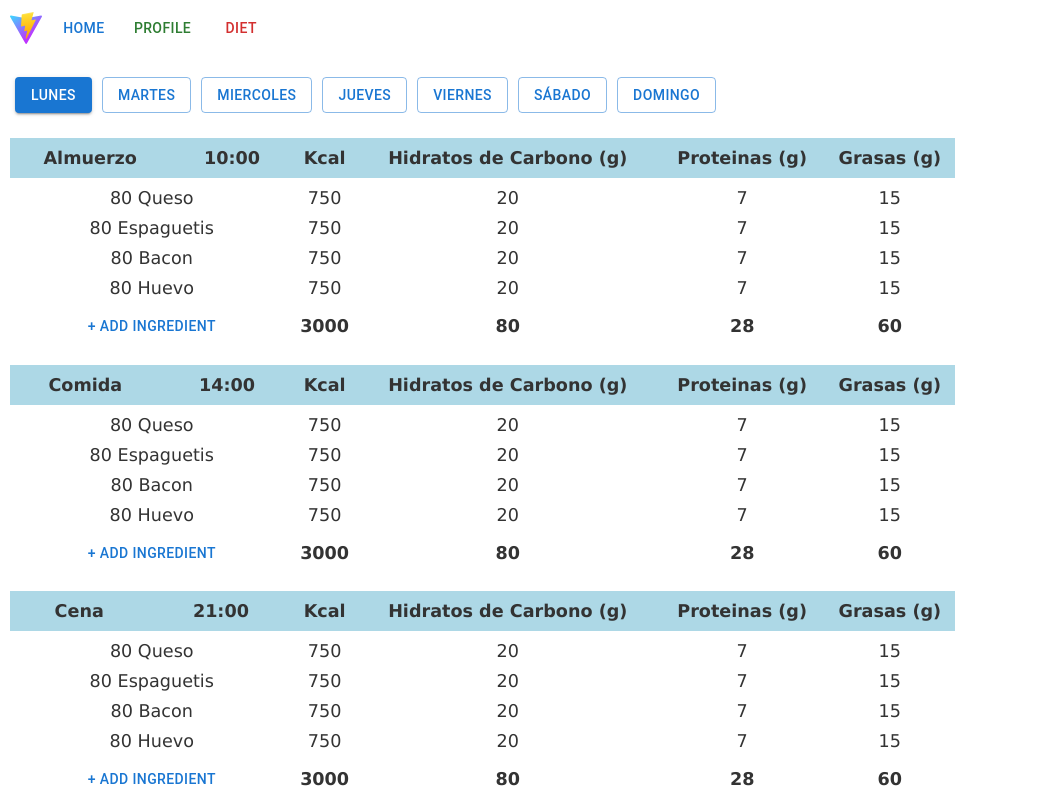
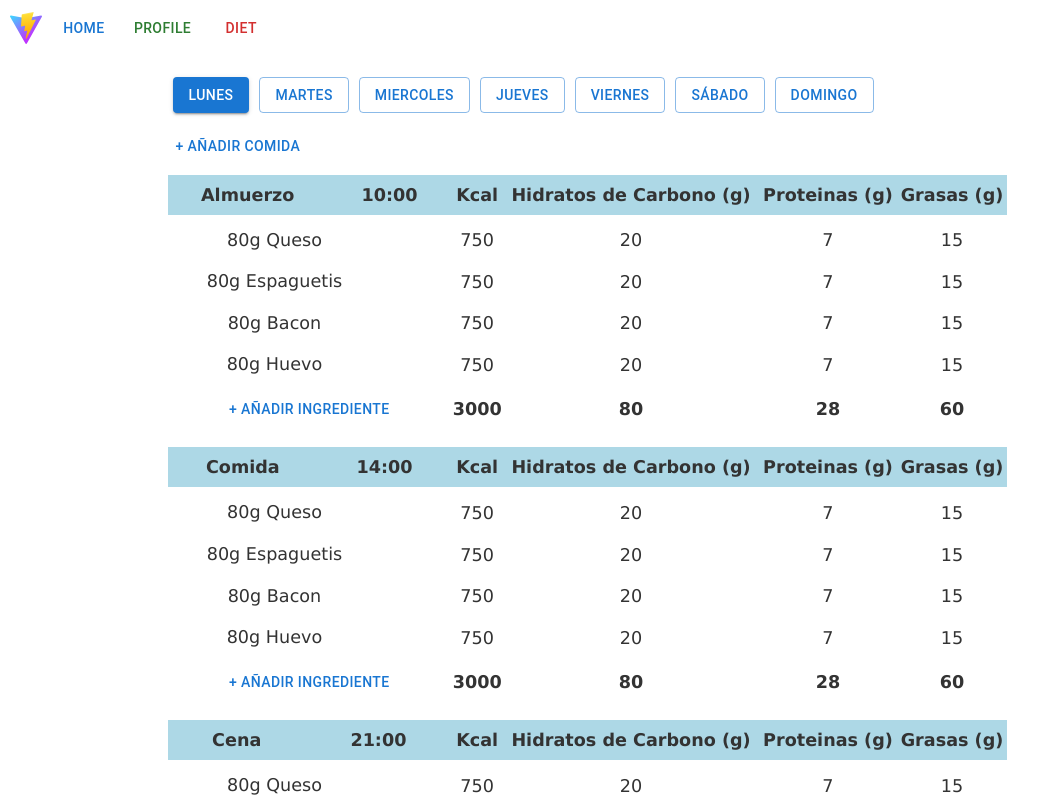
Before and after one commit to joseangelgil/fitness-app, a React (Vite) app: page /diet in a window 1280 px wide. Shown: the top 800 px of the page, without its empty margins (0-1060 px from the left). Built offline with nearby package versions, Linux system fonts and the light colour scheme.

Commit message:
Add logic to table in Diet section

```diff
--- a/src/App.css
+++ b/src/App.css
@@ -4,10 +4,13 @@
   box-sizing: border-box;
 }
 
+html {
+  font-family: Verdana, Geneva, Tahoma, sans-serif;
+}
+
 table {
   border-spacing: 0 10px;
   font-size: 1.1rem;
-  font-family: Verdana, Geneva, Tahoma, sans-serif;
   color: #333;
 }
 
@@ -18,3 +21,24 @@ thead tr {
 .total-fila {
   font-weight: bold;
 }
+
+.nueva-comida {
+  padding: 20px 10px;
+  font-size: 1.1rem;
+}
+
+.eliminar-btn {
+  visibility: hidden;
+}
+
+.tabla-comida:hover .eliminar-btn {
+  visibility: visible;
+}
+
+.quitar-btn {
+  visibility: hidden;
+}
+
+td:hover .quitar-btn {
+  visibility: visible;
+}
--- a/src/components/DietTable.jsx
+++ b/src/components/DietTable.jsx
@@ -2,7 +2,7 @@ import { Stack } from '@mui/material'
 import { useState } from 'react'
 import { Button } from '@mui/material'
 
-const DietTable = ({ name, time }) => {
+const DietTable = ({ name, time, eliminarComida }) => {
 
   const [ingredientes, setIngredientes] = useState([
     {name: 'Queso', cantidad: '80', kcal: '750', hc: '20', prot: '7', gras: '15'},
@@ -18,9 +18,14 @@ const DietTable = ({ name, time }) => {
     return total
   }
 
+  const quitarIngrediente = (name) => {
+    const nuevosIngredientes = ingredientes.filter(ingrediente => ingrediente.name !== name)
+    setIngredientes(nuevosIngredientes)
+  }
+
   return (
-    <Stack>
-      <table style={{ textAlign: 'center', width: '75%'}}>
+    <Stack className='tabla-comida'>
+      <table style={{ textAlign: 'center'}}>
         <thead>
           <tr>
             <th style={{width: '30%'}}>
@@ -33,13 +38,14 @@ const DietTable = ({ name, time }) => {
             <th>Hidratos de Carbono (g)</th>
             <th>Proteinas (g)</th>
             <th>Grasas (g)</th>
+            <th style={{backgroundColor: 'white'}}><div className='eliminar-btn'><Button variant='contained' color='error' onClick={() => {eliminarComida(name)}}>Eliminar</Button></div></th>
           </tr>
         </thead>
         <tbody>
           {ingredientes.map(ingrediente => {
             return (
               <tr key={ingrediente.name}>
-                <td>{ingrediente.cantidad} {ingrediente.name}</td>
+                <td>{ingrediente.cantidad}g {ingrediente.name} <span className='quitar-btn'><Button variant='text' color='error' sx={{fontSize: '0.7rem'}} onClick={() => {quitarIngrediente(ingrediente.name)}}>quitar</Button></span></td>
                 <td>{ingrediente.kcal}</td>
                 <td>{ingrediente.hc}</td>
                 <td>{ingrediente.prot}</td>
@@ -48,7 +54,7 @@ const DietTable = ({ name, time }) => {
             )
           })}
           <tr className='total-fila'>
-            <td><Button variant='text'>+ add ingredient</Button></td>
+            <td><Button variant='text'>+ añadir ingrediente</Button></td>
             <td>{calculateTotal('kcal')}</td>
             <td>{calculateTotal('hc')}</td>
             <td>{calculateTotal('prot')}</td>
--- a/src/pages/Diet.jsx
+++ b/src/pages/Diet.jsx
@@ -1,6 +1,6 @@
 import Navbar from '../components/Navbar'
 import DietTable from '../components/DietTable'
-import { Button } from '@mui/material'
+import { Box, Stack, Button } from '@mui/material'
 import { useState } from 'react'
 
 const weekDays = ['Lunes', 'Martes', 'Miercoles', 'Jueves', 'Viernes', 'Sábado', 'Domingo']
@@ -9,6 +9,10 @@ function Diet() {
 
   const [activeWeekDay, setActiveWeekDay] = useState('Lunes')
   const[comidas, setComidas] = useState([{name: 'Almuerzo', time: '10:00'}, {name: 'Comida', time: '14:00'}, {name: 'Cena', time: '21:00'}])
+  const [modal, setModal] = useState('none')
+  const [nombreNuevaComida, setNombreNuevaComida] = useState('')
+  const [horaNuevaComida, setHoraNuevaComida] = useState('')
+
 
   const changeActiveButton = (weekDay) => {
     setActiveWeekDay(weekDay)
@@ -18,20 +22,79 @@ function Diet() {
     return activeWeekDay === weekDay ? 'contained' : 'outlined'
   }
 
+  const setDisplay = () => {
+    if(modal === 'none') setModal('block')
+    else setModal('none')
+    console.log(modal)
+    setNombreNuevaComida('')
+    setHoraNuevaComida('')
+  }
+
+  const añadirComida = () => {
+    const nuevaComida = {name: nombreNuevaComida, time: horaNuevaComida}
+    const comidasActualizadas = [...comidas, nuevaComida]
+
+    const comidasOrdenadas = comidasActualizadas.sort((a,b) => {
+      if(a.time > b.time) return 1
+      else if(a.time < b.time) return -1
+      else return 0
+    })
+
+    setComidas(comidasOrdenadas)
+    setDisplay()
+  }
+
+  const eliminarComida = (name) => {
+    const nuevasComidas = comidas.filter(comida => comida.name !== name )
+    setComidas(nuevasComidas)
+  }
+
   return(
-    <div style={{padding: '10px'}}>
+    <Box style={{padding: '10px'}}>
       <Navbar />
+      <Box width='75%' margin='auto'>
         {weekDays.map((weekDay) => {
           return (
             <Button key={weekDay} value={weekDay} onClick={() => changeActiveButton(weekDay)} variant={chooseVariant(weekDay)} style={{ margin: '30px 5px 15px'}}>{weekDay}</Button>
           )
         })}
+        <Button variant='text' style={{display: 'block'}} onClick={() => setDisplay()}>+ Añadir comida</Button>
         {comidas.map(comida => {
           return (
-          <DietTable key={comida.name} name={comida.name} time={comida.time} />
+            <DietTable key={comida.name} name={comida.name} time={comida.time} eliminarComida={eliminarComida} />
           )
         })}
-    </div>
+      </Box>
+      <Box sx={{
+        position: 'absolute',
+        top: '0',
+        left: '0',
+        bottom: '0',
+        right: '0',
+        zIndex: 1,
+        backgroundColor: 'rgba(0,0,0,0.5)'
+        }}
+        display= {modal}>
+          <Stack justifyContent= 'space-between' sx={{
+            width: '360px',
+            height: '420px',
+            backgroundColor: 'white',
+            margin: 'auto',
+            transform: 'translateY(50%)',
+            borderRadius: '20px',
+            padding: '25px',
+            textAlign: 'center'
+          }}>
+            <h2>Añadir nueva comida</h2>
+            <input className='nueva-comida' type="text" placeholder='Nombre de la comida' value={nombreNuevaComida} onChange={(e) => setNombreNuevaComida(e.target.value)} />
+            <input className='nueva-comida' type="text" placeholder='Hora de la comida (Formato, 00:00)' value={horaNuevaComida} onChange={(e) => setHoraNuevaComida(e.target.value)} />
+            <Stack direction='row' justifyContent='space-evenly'>
+              <Button variant='outlined' color='error' sx={{padding: '10px 20px'}} onClick={() => {setDisplay()}}>Cerrar</Button>
+              <Button variant='outlined' sx={{padding: '10px 20px'}} onClick={() => añadirComida()}>Aceptar</Button>
+            </Stack>
+          </Stack>
+        </Box>
+    </Box>
   )
 }
 
```
Lines whose indentation alone changed are shown as unchanged.
